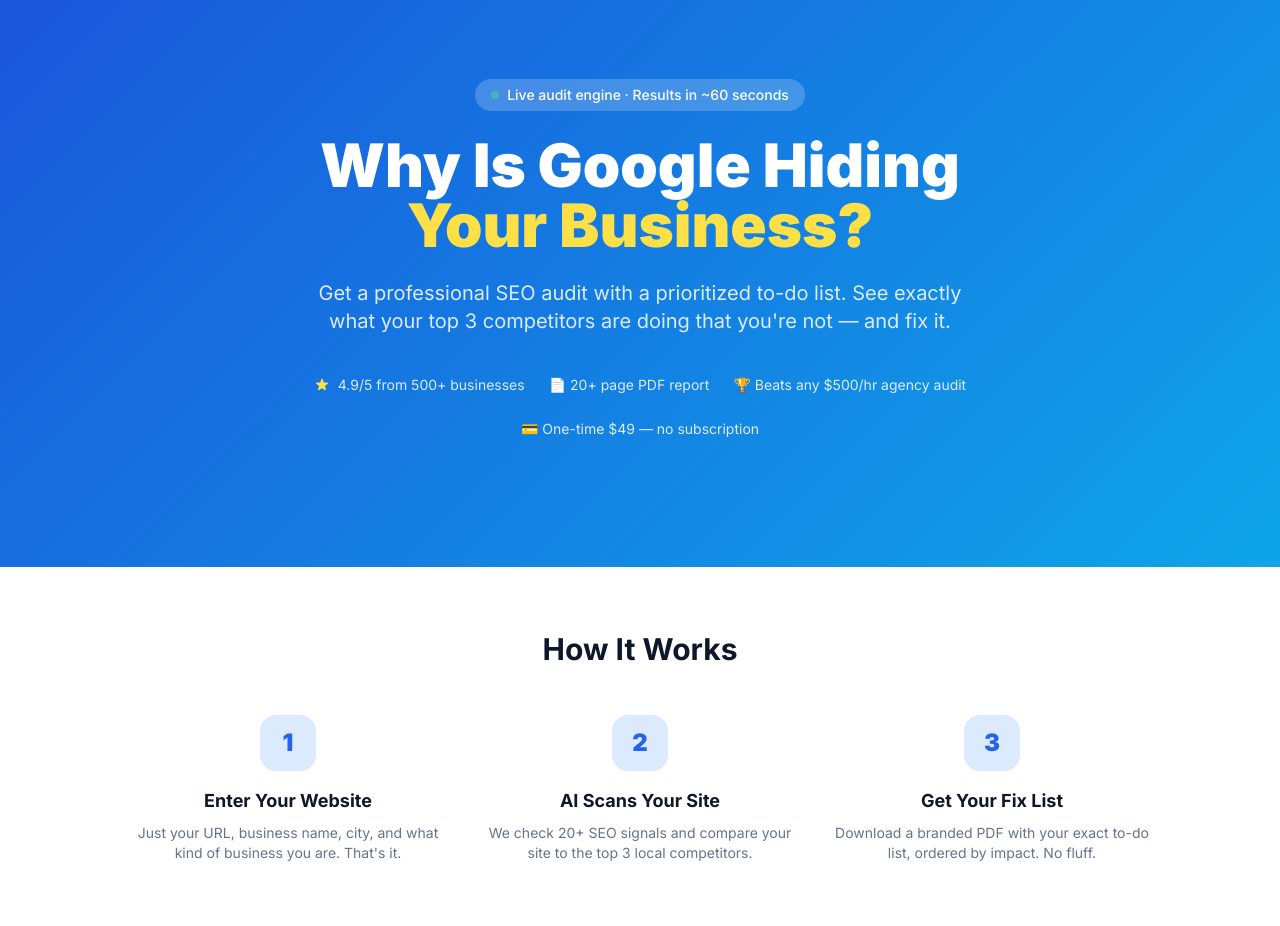
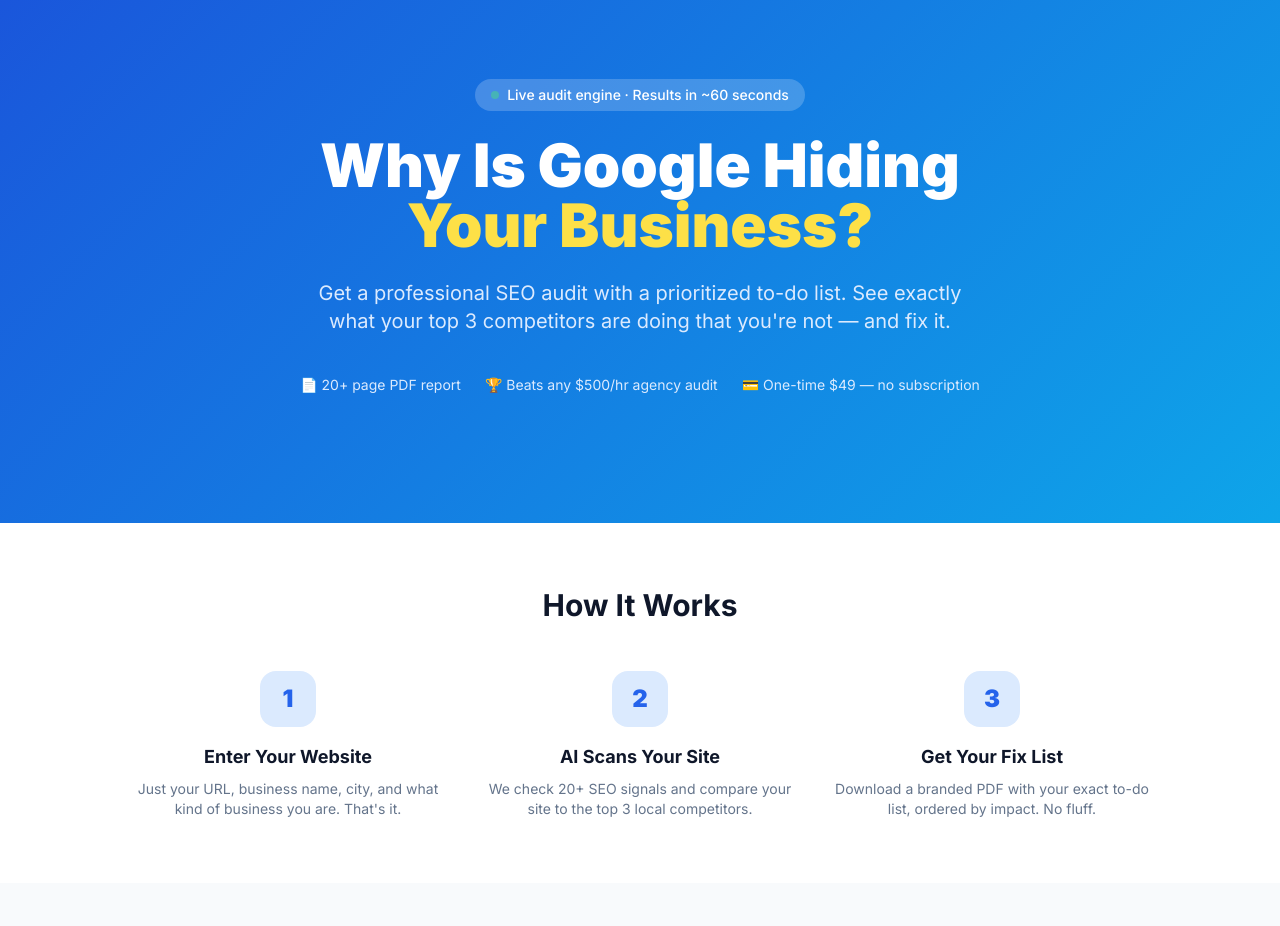
Before and after one commit to atlasreynolds/seo-auditor, a Flask app: page / in a window 1280 px wide. Shown: the part 98-1024 px from the top of the page. Run offline with Flask 3, Linux system fonts and the light colour scheme; some libraries are stand-ins or nearby versions.

Commit message:
Remove fake rating from hero

```diff
--- a/templates/index.html
+++ b/templates/index.html
@@ -68,10 +68,6 @@
 
     <!-- Social Proof -->
     <div class="flex flex-wrap justify-center gap-6 text-sm text-blue-100 mb-12">
-      <div class="flex items-center gap-2">
-        <svg class="w-4 h-4 text-yellow-300" fill="currentColor" viewBox="0 0 20 20"><path d="M9.049 2.927c.3-.921 1.603-.921 1.902 0l1.07 3.292a1 1 0 00.95.69h3.462c.969 0 1.371 1.24.588 1.81l-2.8 2.034a1 1 0 00-.364 1.118l1.07 3.292c.3.921-.755 1.688-1.54 1.118l-2.8-2.034a1 1 0 00-1.175 0l-2.8 2.034c-.784.57-1.838-.197-1.539-1.118l1.07-3.292a1 1 0 00-.364-1.118L2.98 8.72c-.783-.57-.38-1.81.588-1.81h3.461a1 1 0 00.951-.69l1.07-3.292z"/></svg>
-        <span>4.9/5 from 500+ businesses</span>
-      </div>
       <div>📄 20+ page PDF report</div>
       <div>🏆 Beats any $500/hr agency audit</div>
       <div>💳 One-time $49 — no subscription</div>
```
